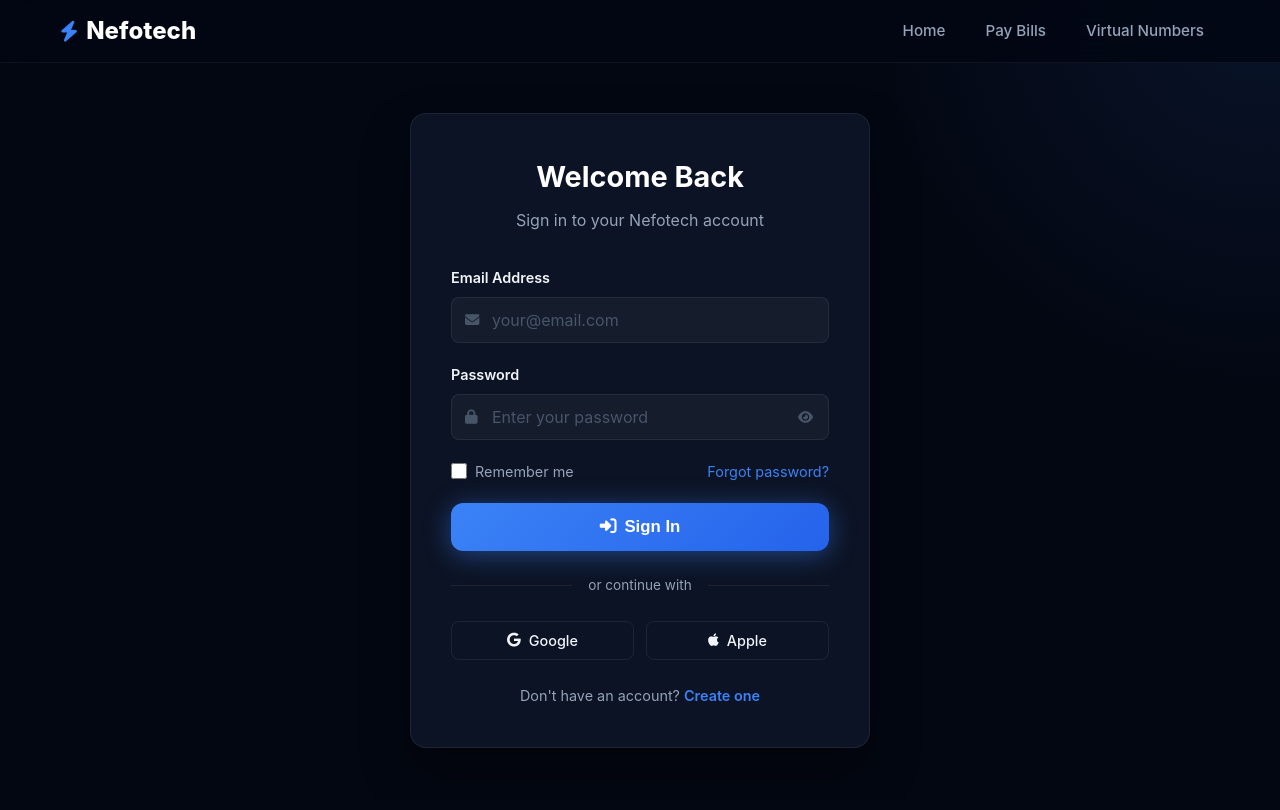
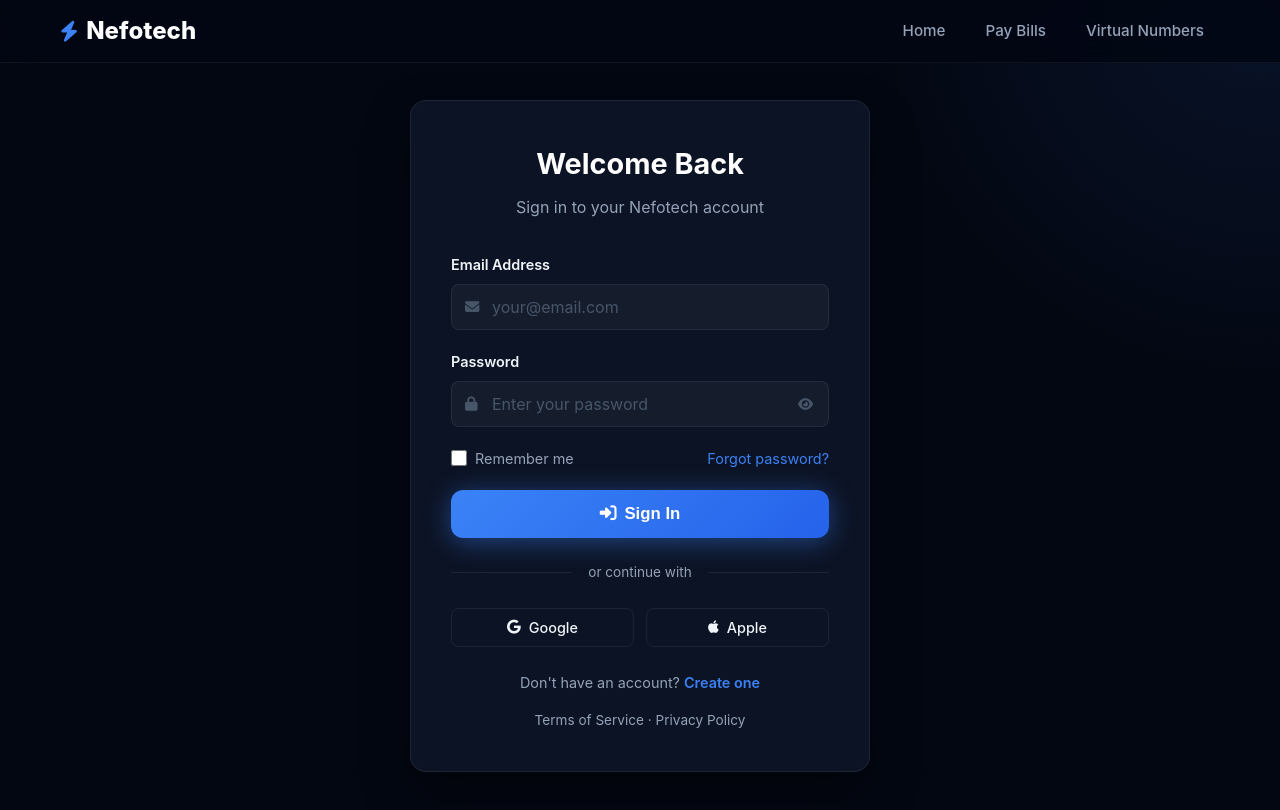
Before and after one commit to mbanefoDaniel/BILLSHUB, a website: page login.html in a window 1280 px wide. Drawn offline with Linux system fonts and the light colour scheme.

Commit message:
Add security headers and privacy/terms links to all pages

```diff
--- a/login.html
+++ b/login.html
@@ -63,6 +63,9 @@
                 <div class="auth-footer">
                     <p>Don't have an account? <a href="register.html">Create one</a></p>
                 </div>
+                <div class="auth-legal" style="text-align:center;margin-top:16px;font-size:0.85rem;color:var(--text-muted);">
+                    <a href="terms.html" style="color:var(--text-muted);">Terms of Service</a> · <a href="privacy.html" style="color:var(--text-muted);">Privacy Policy</a>
+                </div>
             </div>
         </div>
     </section>
```
Also changed, not shown: 404.html (+3 -0 lines), reset-password.html (+3 -0 lines), vercel.json.
